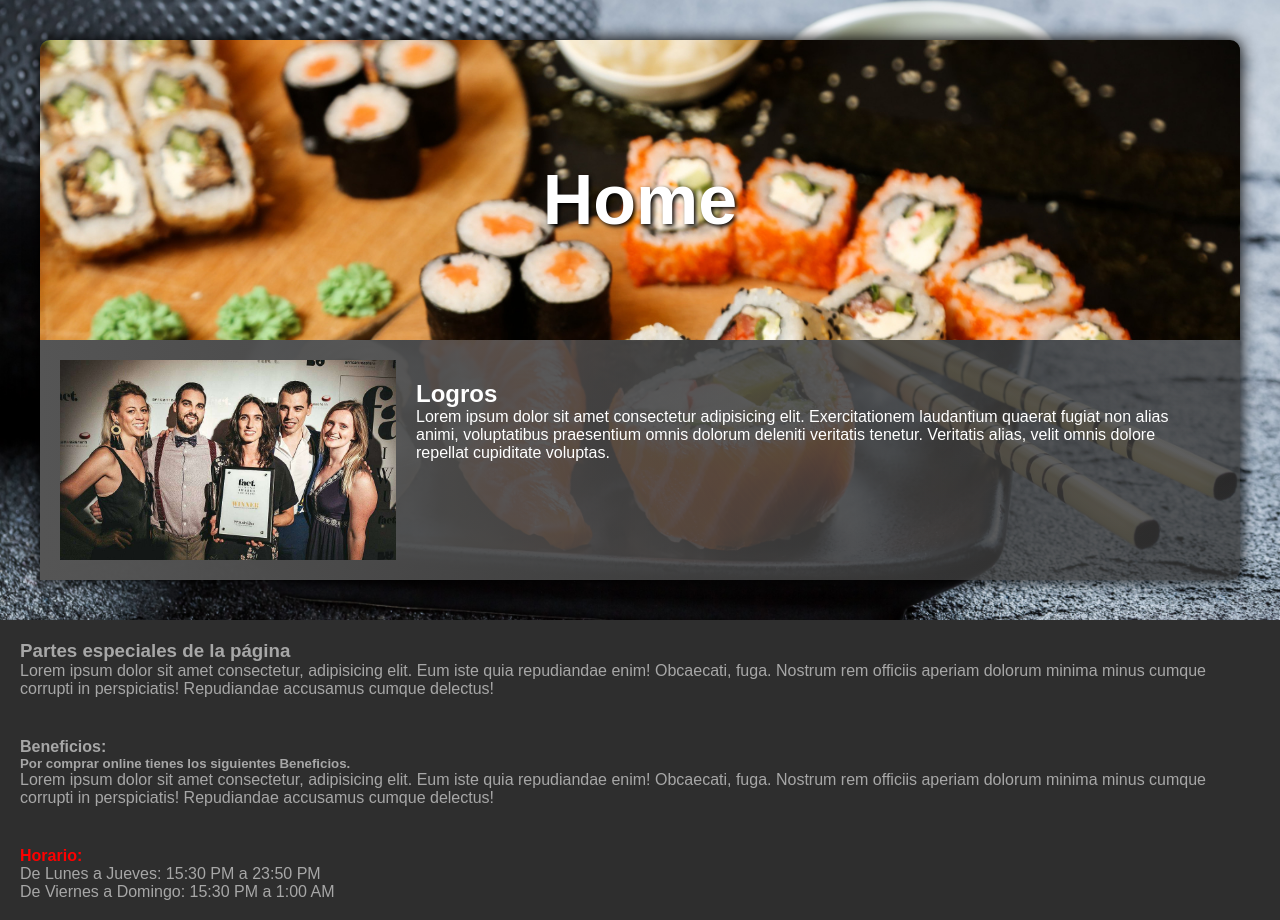
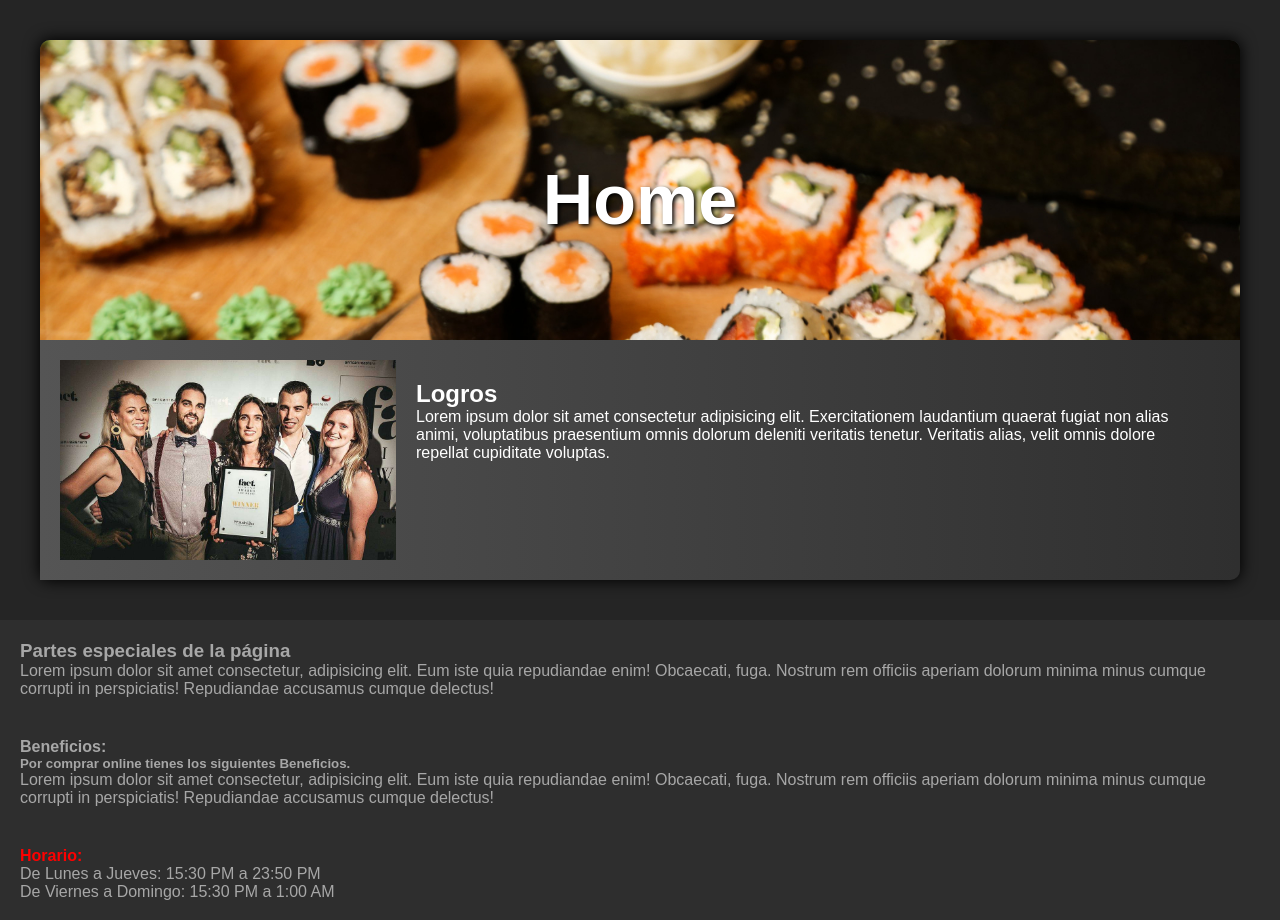
Before and after one commit to cscronos/ProyWebUno, a PHP site: page / in a window 1280 px wide. Shown: the part 208-1128 px from the top of the page. Run offline with PHP 8.4, Linux system fonts and the light colour scheme.

Commit message:
Edicion de fondo para optimizar

```diff
--- a/FolderCSS/contacto.css
+++ b/FolderCSS/contacto.css
@@ -4,7 +4,12 @@
 .contacto {
     display: none;
     /* display: block; */
-    background: url(../Imagenes/fondo2-1.jpg) no-repeat center center fixed;
+
+    /* Fondo imagen */
+    /* background: url(../Imagenes/fondo2-1.jpg) no-repeat center center fixed;
+
+    /* Fondo solo color */
+    background-color: rgb(37, 37, 37);
     background-size: cover;
     padding: 20px;
 }
--- a/FolderCSS/home.css
+++ b/FolderCSS/home.css
@@ -3,8 +3,9 @@
 }
 .home {
   display: block;
-  background: url(../Imagenes/fondo2-1.jpg) no-repeat center center fixed;
-  background-size: cover;
+  /* background: url(../Imagenes/fondo2-1.jpg) no-repeat center center fixed;
+  background-size: cover; */
+  background-color: rgb(37, 37, 37);
   padding: 40px;
 }
 
```
Also changed, not shown: Imagenes/fondo2-1(antigua).jpg (added), Imagenes/fondo2-1.jpg, 1 other file.
